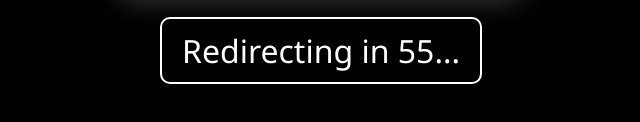
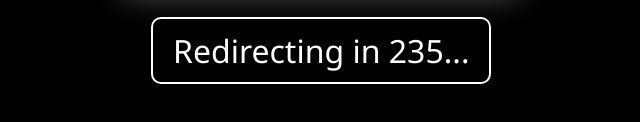
Before and after one commit to siaza805/countdown_sia, a plain HTML site: page index.html in a window 1280 px wide. Shown: the part 510-632 px from the top of the page, without its empty margins (319-959 px from the left). Drawn offline with Linux system fonts and the light colour scheme.

Commit message:
Update index.html

```diff
--- a/index.html
+++ b/index.html
@@ -47,11 +47,11 @@
   <img src="https://static1.cbrimages.com/wordpress/wp-content/uploads/2019/12/KonoSuba-Megumin.jpg?q=50&fit=crop&w=480&h=&dpr=1.5" alt="Cover Image" />
 
   <div class="countdown">
-    Redirecting in <span id="timer">60</span>...
+    Redirecting in <span id="timer">240</span>...
   </div>
 
   <script>
-    let seconds = 60;
+    let seconds = 240;
     const timer = document.getElementById('timer');
 
     const interval = setInterval(() => {
```
